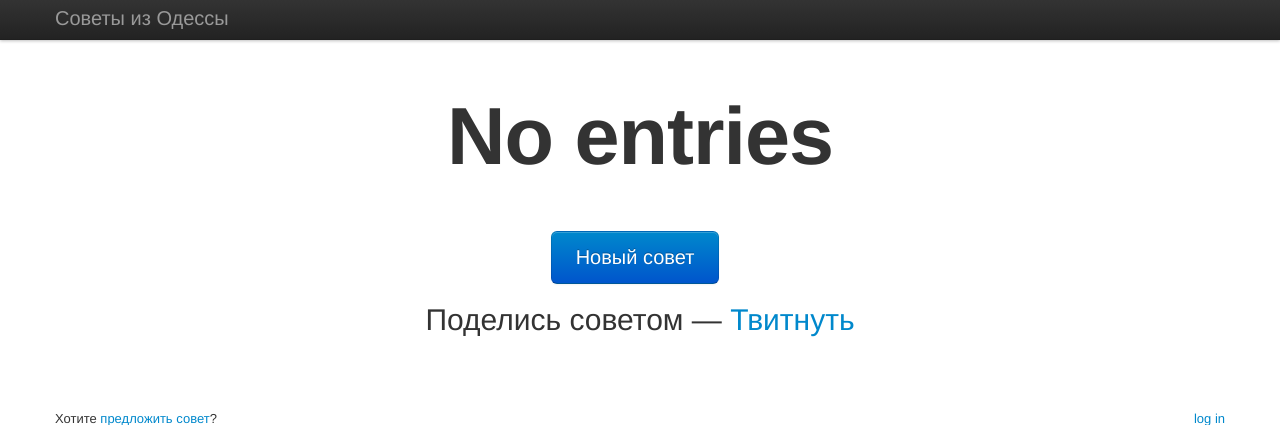
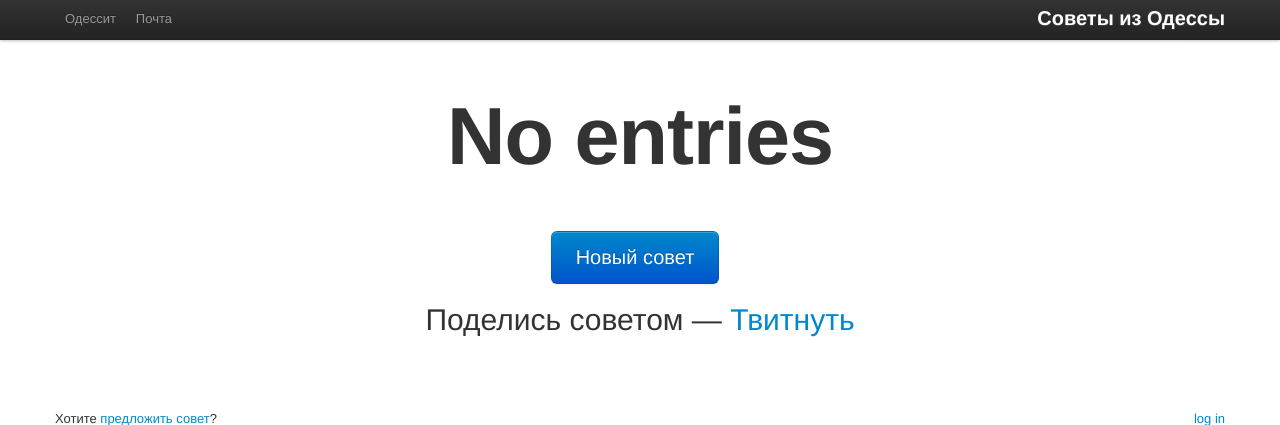
Before and after one commit to xen/advice, a Flask app: page / in a window 1280 px wide. Shown: the top 425 px of the page. Run offline with Flask 2, Linux system fonts and the light colour scheme; data that the repository does not hold is empty; some libraries are stand-ins or nearby versions.

Commit message:
style update and some more links

```diff
--- a/static/style.css
+++ b/static/style.css
@@ -45,3 +45,21 @@
   font-size: 30px;
   line-height: 36px;
 }
+
+/* brand */
+
+.navbar-fixed-top .brand {
+  padding-right: 0;
+  padding-left: 0;
+  margin-left: 20px;
+  float: right;
+  font-weight: bold;
+  color: #fff;
+  text-shadow: 0 1px 0 rgba(255,255,255,.1), 0 0 30px rgba(255,255,255,.125);
+  -webkit-transition: all .2s linear;
+     -moz-transition: all .2s linear;
+          transition: all .2s linear;
+}
+.navbar-fixed-top .brand:hover {
+  text-decoration: none;
+}
--- a/templates/base.html
+++ b/templates/base.html
@@ -48,14 +48,13 @@
           <span class="icon-bar"></span>
           <span class="icon-bar"></span>
         </a>
-        <a class="brand" href="/">Советы из Одессы</a>
-        <!-- <div class="nav-collapse">
+        <a class="brand active" href="/">Советы из Одессы</a>
+        <div class="nav-collapse">
           <ul class="nav">
-            <li class="active"><a href="#">Home</a></li>
-            <li><a href="#about">About</a></li>
-            <li><a href="#contact">Contact</a></li>
+            <li><a href="http://www.odessit.me/">Одессит</a></li>
+            <li><a href="http://mail.odessit.me/">Почта</a></li>
           </ul>
-        </div> -->
+        </div>
         <!--/.nav-collapse -->
       </div>
     </div>
```
